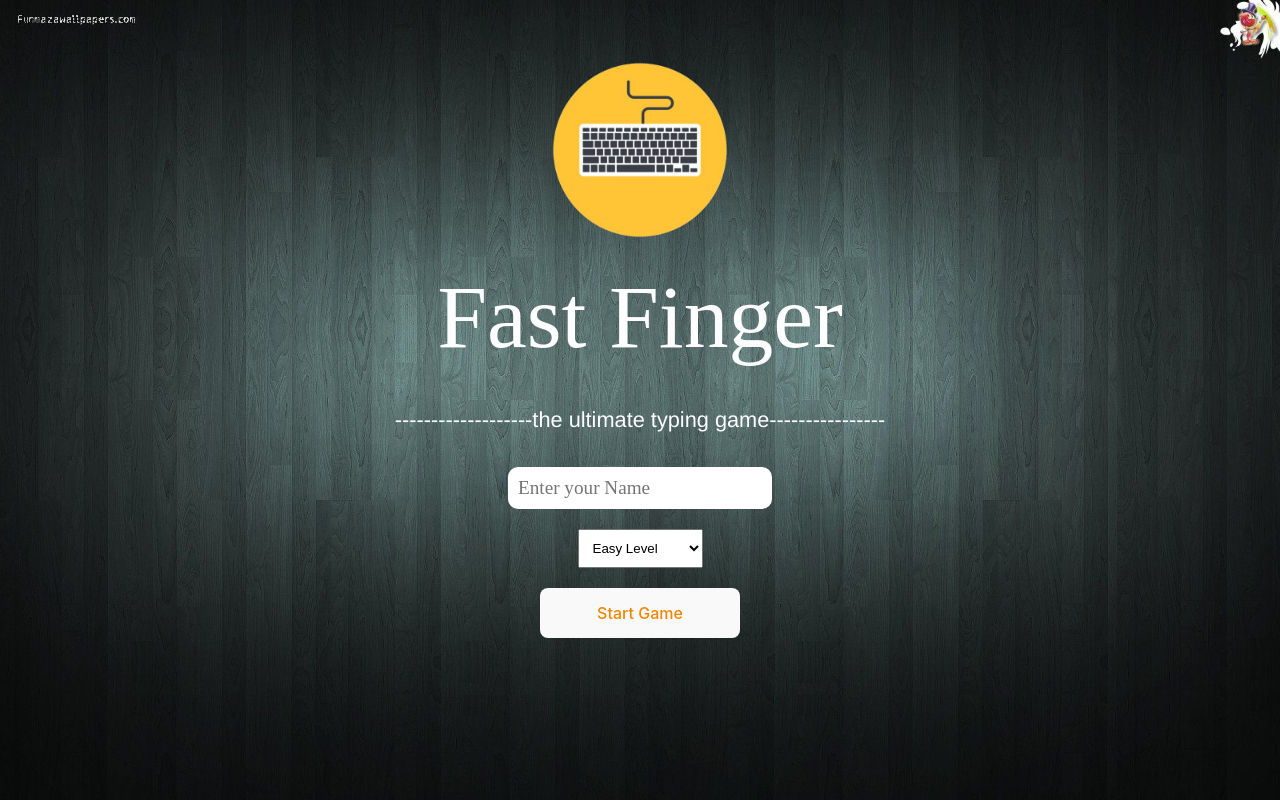
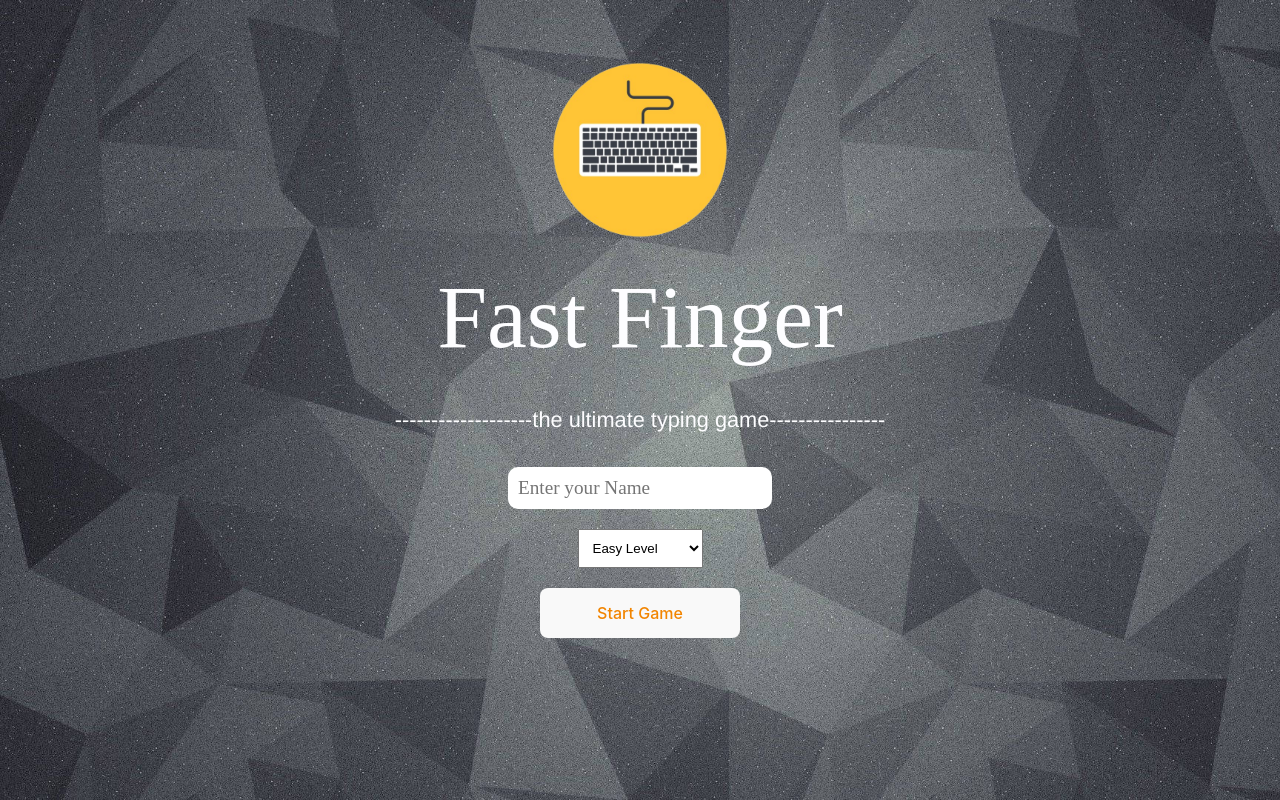
Before and after one commit to BINIT-Nayak/fast-finger, a React (Vite) app: page / in a window 1280 px wide. Built offline with nearby package versions, Linux system fonts and the light colour scheme.

Commit message:
Commit 6

```diff
--- a/src/App.css
+++ b/src/App.css
@@ -47,7 +47,7 @@
 
 body{
   background-color: #797d81;
-  background-image: url('./images/background1.jpg');
+  background-image: url('./images/background.jpg');
   background-repeat: repeat;
   background-size: cover;
 }
@@ -119,11 +119,12 @@ button {
 }
 
 button:hover {
-  background-color:#797d81;
+  background-color: #ffbf00;
   transition: 0.7s;
 }
 button:active {
-  background-color: #ffbf00;
+
+  background-color:#797d81;
 }
 
 .scoreboard{
--- a/src/components/home.jsx
+++ b/src/components/home.jsx
@@ -1,11 +1,9 @@
 import React, {useState} from 'react';
 import thumbnail from "../images/thumbnail.png";
-import backgroundImage from "../images/background.jpg";
 import { Link, useNavigate } from 'react-router-dom';
-import Gamepage from './gamepage';
 
 const home=()=>{
-    const [name, setName] = useState('binit');
+    const [name, setName] = useState('');
     const [difficulty,setdifficulty]=useState('Easy');
 
     const navigate = useNavigate();
```
Also changed, not shown: src/images/startlogo.png (added), src/images/thumbnail.jpg (deleted).
